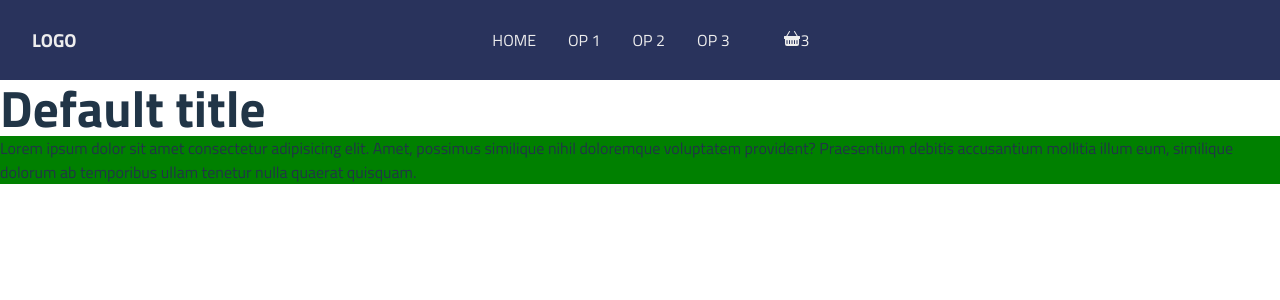
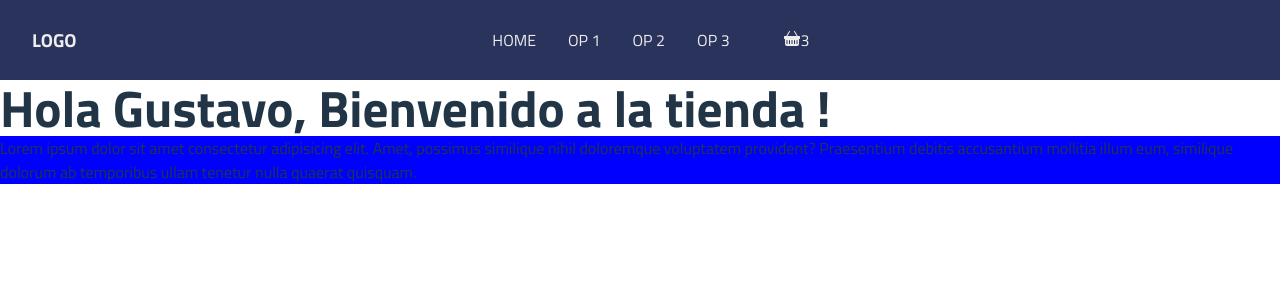
Before and after one commit to gvstavorin/CreaTuLanding-Gustavo-Contreras, a React (Vite) app: page / in a window 1280 px wide. Shown: the top 300 px of the page. Built offline with nearby package versions, Linux system fonts and the light colour scheme.

Commit message:
Se agrego mensaje por props de : app.jsx a itemcarlist

```diff
--- a/src/App.jsx
+++ b/src/App.jsx
@@ -5,8 +5,8 @@ import ItemListContainer from './components/ItemListContainer/ItemListContainer'
 
 function App() {
   const ItemListPropos= {
-
-    grettings: 'Hola Gustavo, Bienvenido a la tienda !'
+    greeting: 'Hola Gustavo, Bienvenido a la tienda !',
+    bgBlue: true
   }
 
   return (
--- a/src/components/ItemListContainer/ItemListContainer.jsx
+++ b/src/components/ItemListContainer/ItemListContainer.jsx
@@ -8,7 +8,7 @@ export const ItemListContainer = ( { bgBlue, greeting } ) => {
     // const bgBlue = props.bgBlue
     // const greeting = props.greeting
 
-    const defaultTitle = "Default title"
+    const defaultTitle = "Tienda QWERTY"
 
     return (
         <main>
```
